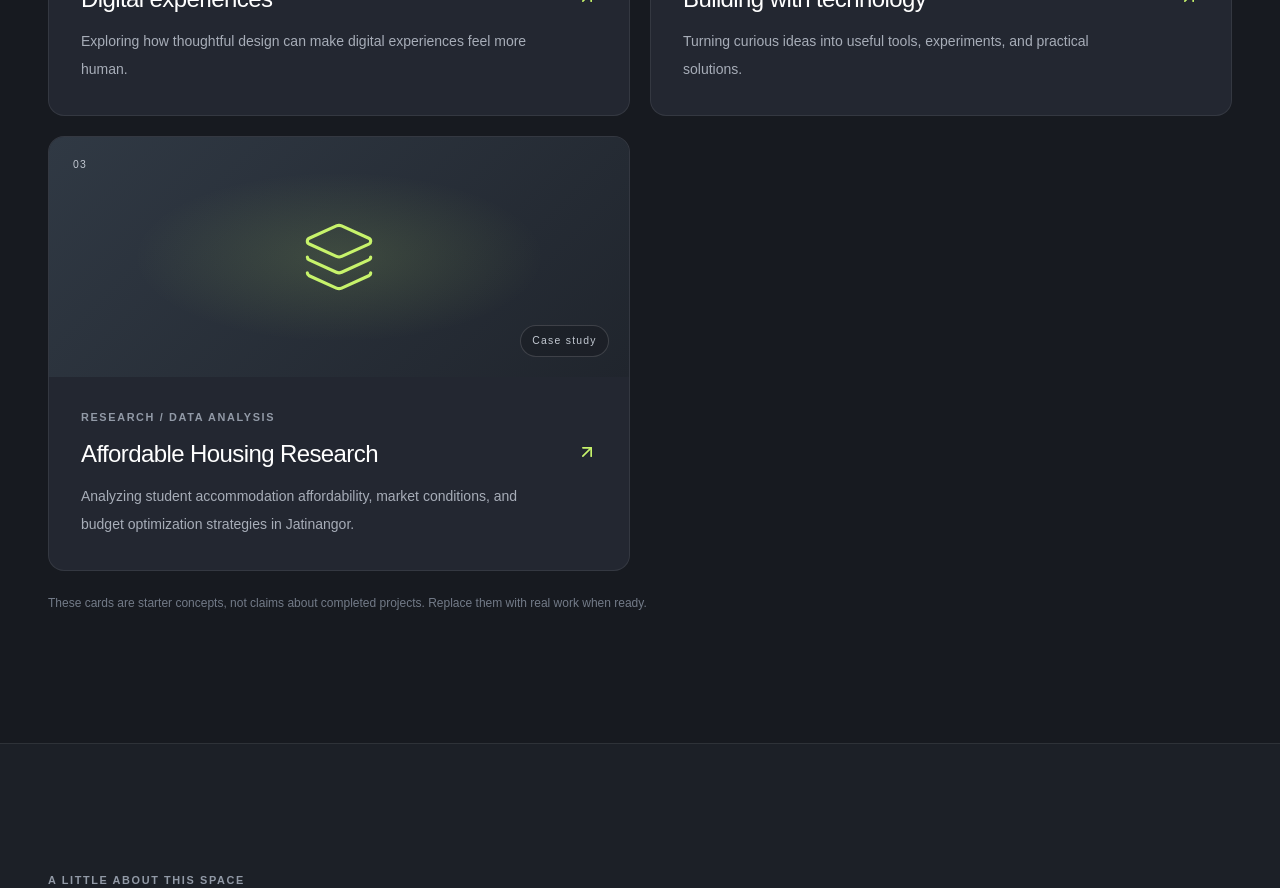
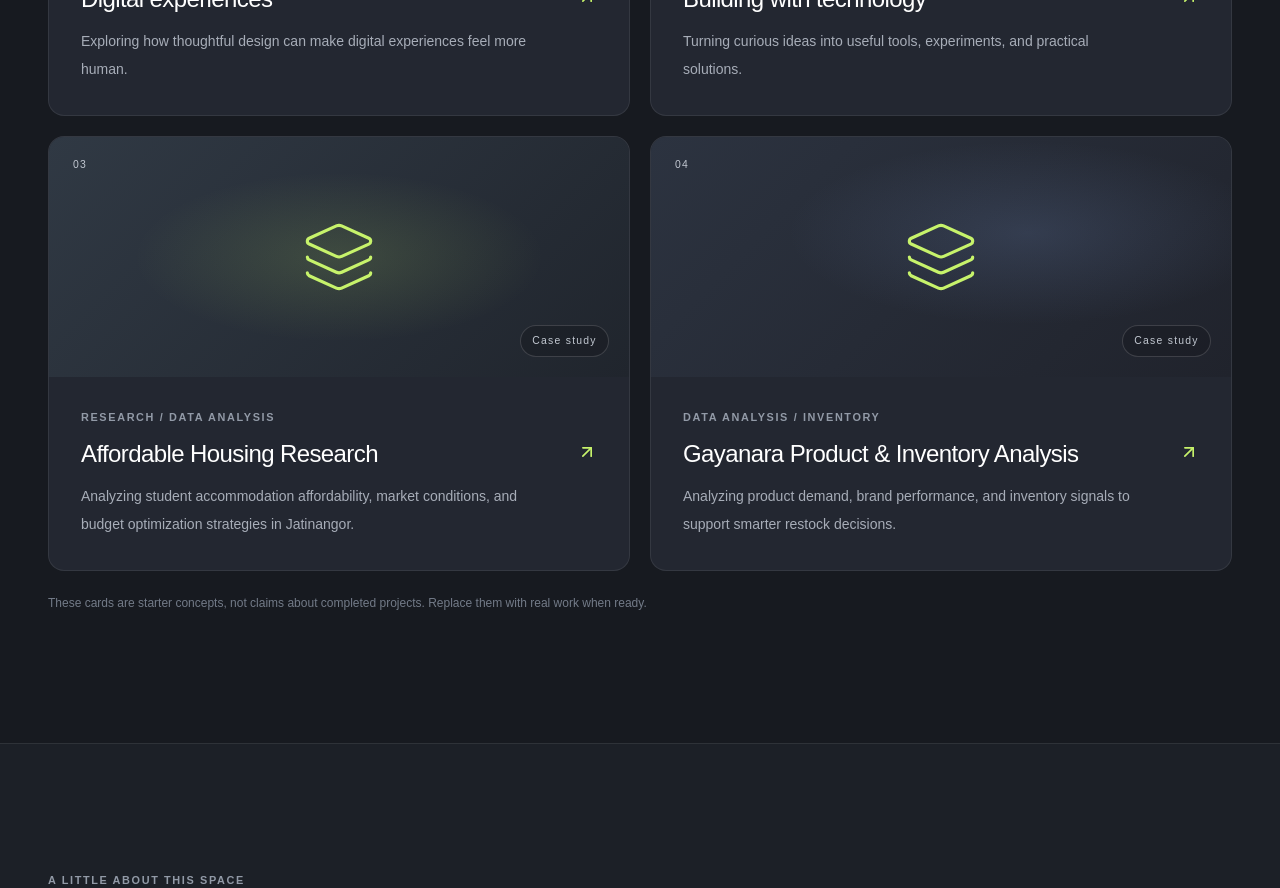
Before and after one commit to AGRAAA/Agra-Web, a Next.js app: page / in a window 1280 px wide. Shown: the part 1840-2728 px from the top of the page. Built offline with nearby package versions, Linux system fonts and the light colour scheme.

Commit message:
Add Gayanara project to homepage

```diff
--- a/src/app/page.tsx
+++ b/src/app/page.tsx
@@ -40,6 +40,18 @@ const projects = [
     className: "project-art-one",
     status: "Case study",
     href: "/work/affordable-housing-jatinangor",
+  },
+
+  {
+    number: "04",
+    category: "DATA ANALYSIS / INVENTORY",
+    title: "Gayanara Product & Inventory Analysis",
+    description:
+      "Analyzing product demand, brand performance, and inventory signals to support smarter restock decisions.",
+    icon: Layers3,
+    className: "project-art-two",
+    status: "Case study",
+    href: "/work/gayanara-product-inventory-analysis",
   },
 ];
 
```
